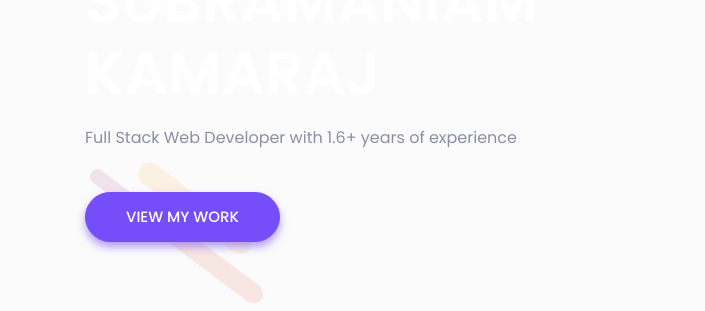
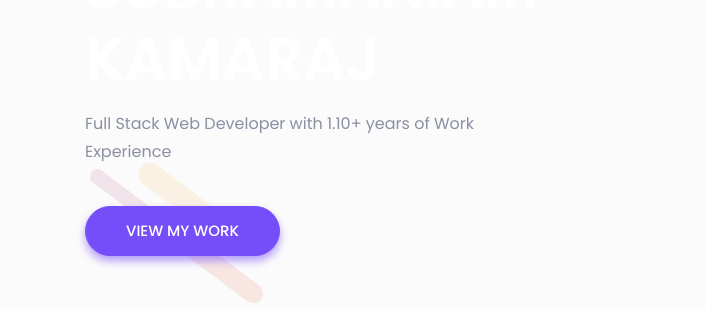
Before and after one commit to subramaniam-kamaraj/subramaniam-kamaraj.github.io, a plain HTML site: page index.html in a window 1280 px wide. Shown: the part 377-688 px from the top of the page, 0-705 px from the left. Drawn offline with nearby package versions, Linux system fonts and the light colour scheme; grey boxes are pictures that could not be loaded; animation ran at ten frames a second; files whose address does not match are found by name.

Commit message:
experience year updated
experience year updated

```diff
--- a/index.html
+++ b/index.html
@@ -103,7 +103,7 @@
                         <div class="header-content-right">
                             <h4 class="sub-title">Hello, I’m</h4>
                             <h1 class="title">SUBRAMANIAM KAMARAJ</h1>
-                            <p> Full Stack Web Developer with 1.6+ years of experience </p>
+                            <p> Full Stack Web Developer with 1.10+ years of Work Experience </p>
                             <a class="main-btn" href="#work">View my Work</a>
                         </div> <!-- header content right -->
                     </div>
```
